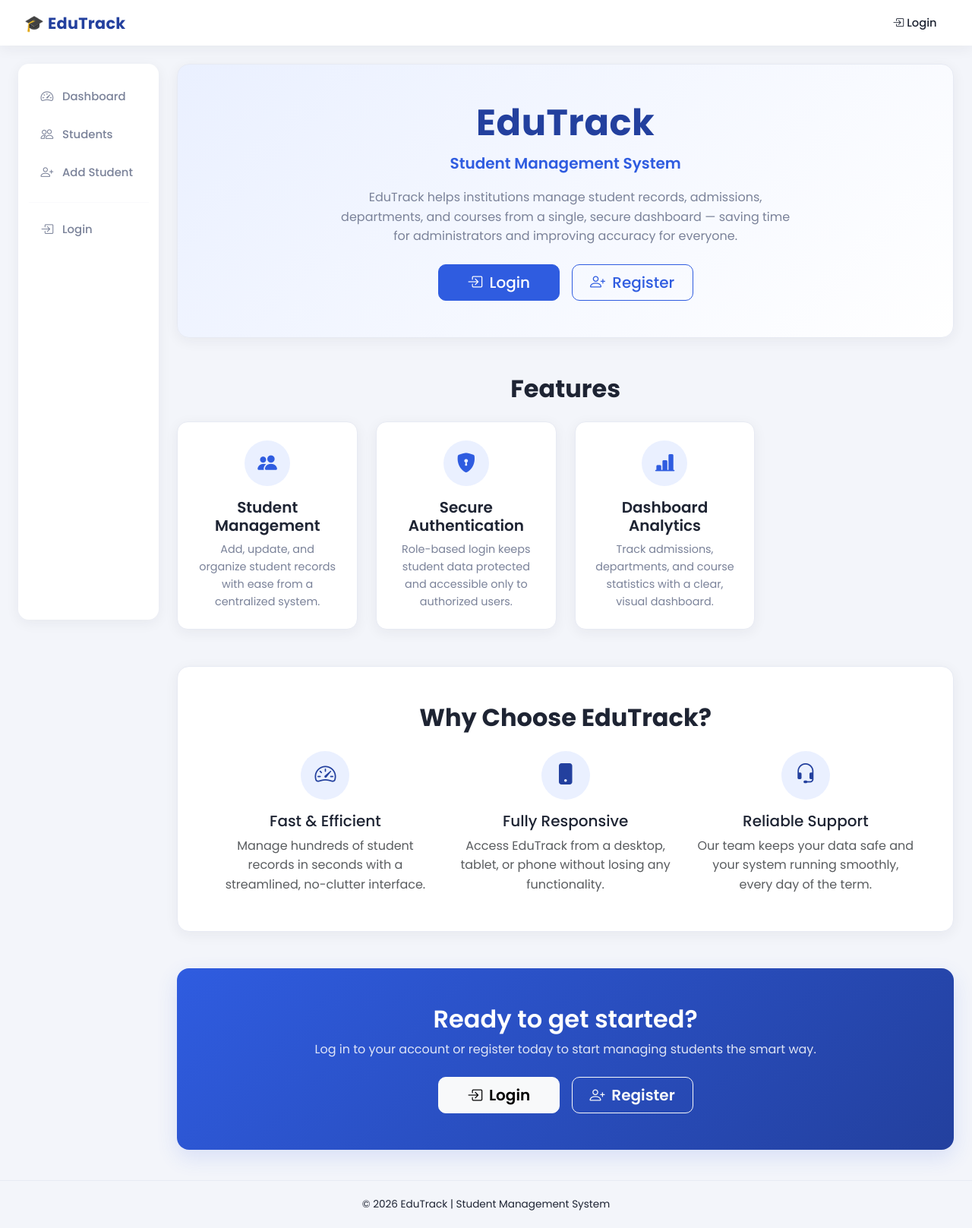
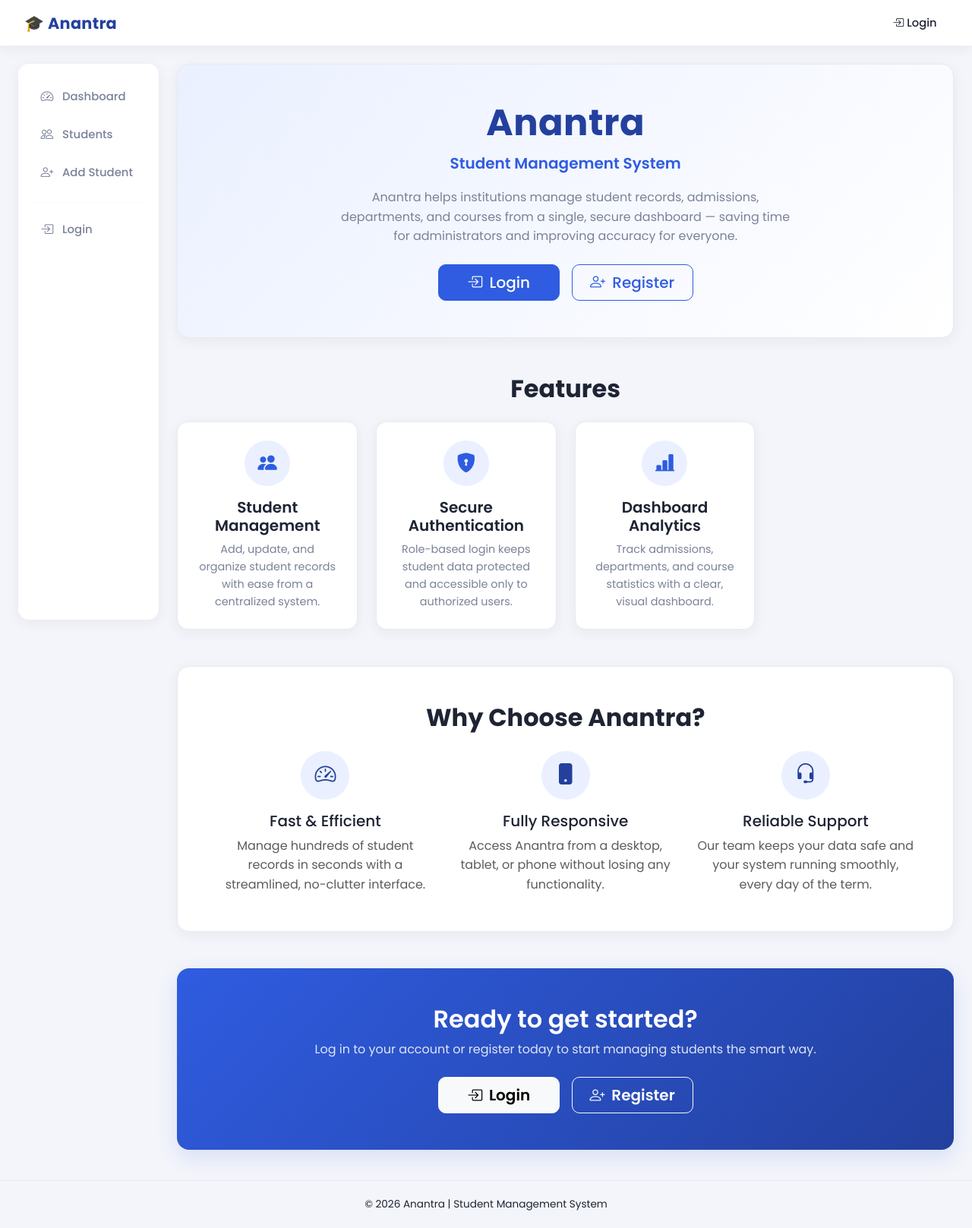
Before and after one commit to Solanki777/Anantra, a Django app: page / in a window 1280 px wide. Shown: the whole page at 76% size. Run offline with Django 5.2, Linux system fonts and the light colour scheme.

Commit message:
Change the name

```diff
--- a/edutrack/asgi.py
+++ b/Anantra/asgi.py
@@ -11,6 +11,6 @@ import os
 
 from django.core.asgi import get_asgi_application
 
-os.environ.setdefault("DJANGO_SETTINGS_MODULE", "edutrack.settings")
+os.environ.setdefault("DJANGO_SETTINGS_MODULE", "Anantra.settings")
 
 application = get_asgi_application()
--- a/edutrack/settings.py
+++ b/Anantra/settings.py
@@ -52,7 +52,7 @@ MIDDLEWARE = [
     "django.middleware.clickjacking.XFrameOptionsMiddleware",
 ]
 
-ROOT_URLCONF = "edutrack.urls"
+ROOT_URLCONF = "Anantra.urls"
 
 TEMPLATES = [
     {
@@ -69,7 +69,7 @@ TEMPLATES = [
     },
 ]
 
-WSGI_APPLICATION = "edutrack.wsgi.application"
+WSGI_APPLICATION = "Anantra.wsgi.application"
 
 
 # Database
--- a/edutrack/wsgi.py
+++ b/Anantra/wsgi.py
@@ -11,6 +11,6 @@ import os
 
 from django.core.wsgi import get_wsgi_application
 
-os.environ.setdefault("DJANGO_SETTINGS_MODULE", "edutrack.settings")
+os.environ.setdefault("DJANGO_SETTINGS_MODULE", "Anantra.settings")
 
 application = get_wsgi_application()
--- a/templates/base.html
+++ b/templates/base.html
@@ -4,7 +4,7 @@
 <head>
     <meta charset="UTF-8">
     <meta name="viewport" content="width=device-width, initial-scale=1.0">
-    <title>{% block title %}EduTrack | Student Management System{% endblock %}</title>
+    <title>{% block title %}Anantra | Student Management System{% endblock %}</title>
 
     <script src="https://cdn.jsdelivr.net/npm/chart.js"></script>
 
@@ -33,7 +33,7 @@
 
             <!-- Brand / Logo -->
             <a class="navbar-brand et-brand" href="{% url 'dashboard' %}">
-                🎓 EduTrack
+                🎓 Anantra
             </a>
 
             <!-- Mobile Toggler -->
@@ -158,7 +158,7 @@
     <!-- FOOTER -->
     <!-- ============================================================ -->
     <footer class="et-footer">
-        <p class="mb-0">&copy; 2026 EduTrack | Student Management System</p>
+        <p class="mb-0">&copy; 2026 Anantra | Student Management System</p>
     </footer>
 
     <!-- Bootstrap 5 JS Bundle (required for navbar collapse & dropdown) -->
--- a/templates/home.html
+++ b/templates/home.html
@@ -1,7 +1,7 @@
 {% extends "base.html" %}
 {% load static %}
 
-{% block title %}EduTrack | Student Management System{% endblock %}
+{% block title %}Anantra | Student Management System{% endblock %}
 
 {% block content %}
 
@@ -11,10 +11,10 @@
     <section class="hero-section text-center text-lg-start rounded-4 p-4 p-lg-5 mb-5">
         <div class="row align-items-center">
             <div class="col-lg-8 mx-auto text-center">
-                <h1 class="hero-title mb-2">EduTrack</h1>
+                <h1 class="hero-title mb-2">Anantra</h1>
                 <p class="hero-subtitle mb-3">Student Management System</p>
                 <p class="hero-description mx-auto mb-4">
-                    EduTrack helps institutions manage student records, admissions,
+                    Anantra helps institutions manage student records, admissions,
                     departments, and courses from a single, secure dashboard —
                     saving time for administrators and improving accuracy for everyone.
                 </p>
@@ -85,10 +85,10 @@
     </section>
 
     <!-- ============================================================ -->
-    <!-- WHY CHOOSE EDUTRACK SECTION -->
+    <!-- WHY CHOOSE Anantra SECTION -->
     <!-- ============================================================ -->
     <section class="why-choose-section rounded-4 p-4 p-lg-5 mb-5" aria-labelledby="why-choose-heading">
-        <h2 id="why-choose-heading" class="section-title text-center mb-4">Why Choose EduTrack?</h2>
+        <h2 id="why-choose-heading" class="section-title text-center mb-4">Why Choose Anantra?</h2>
 
         <div class="row g-4 text-center">
 
@@ -111,7 +111,7 @@
                 </div>
                 <h3 class="h5">Fully Responsive</h3>
                 <p class="text-muted mb-0">
-                    Access EduTrack from a desktop, tablet, or phone without
+                    Access Anantra from a desktop, tablet, or phone without
                     losing any functionality.
                 </p>
             </div>
```
Also changed, not shown: static/css/style.css (+6 -6 lines), Anantra/__init__.py (added), Anantra/urls.py (renamed from edutrack/urls.py), README.md, colleges/apps.py (line endings or trailing spaces).
